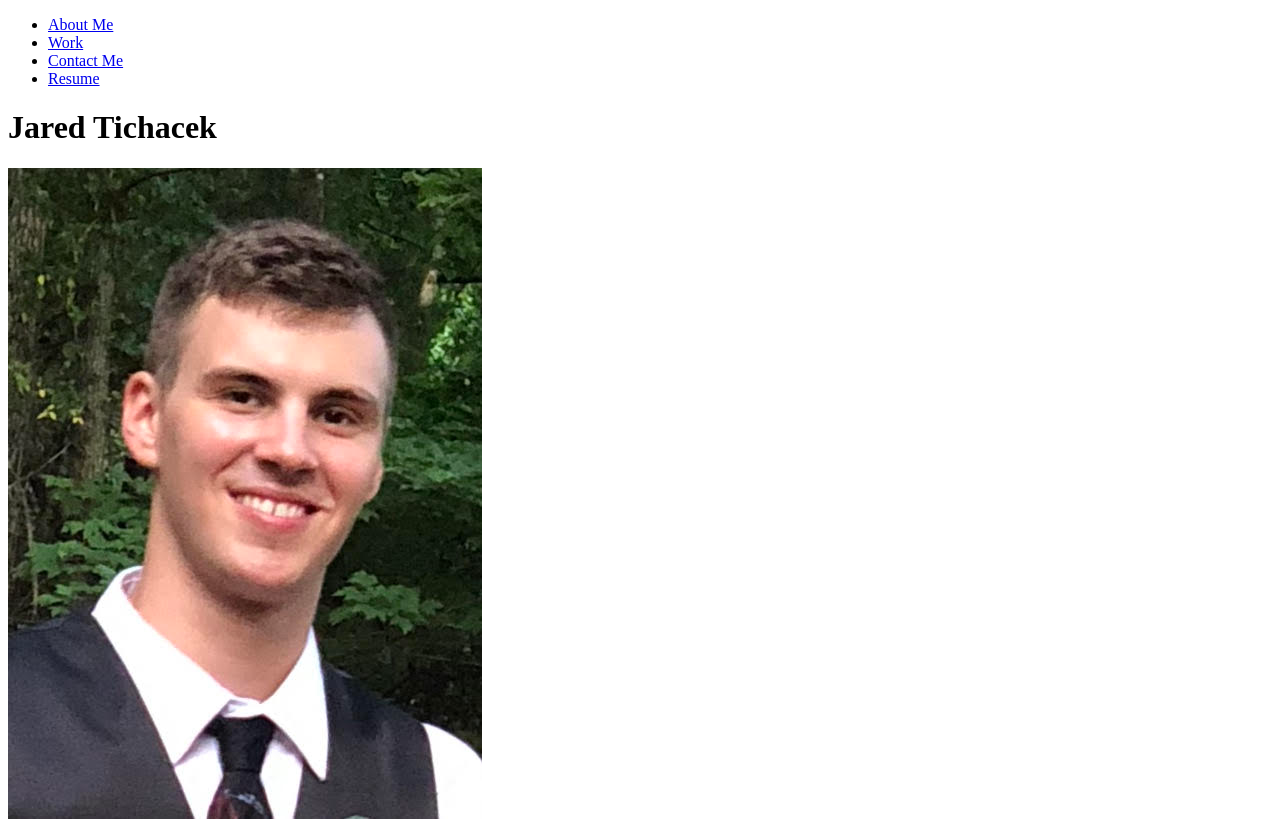
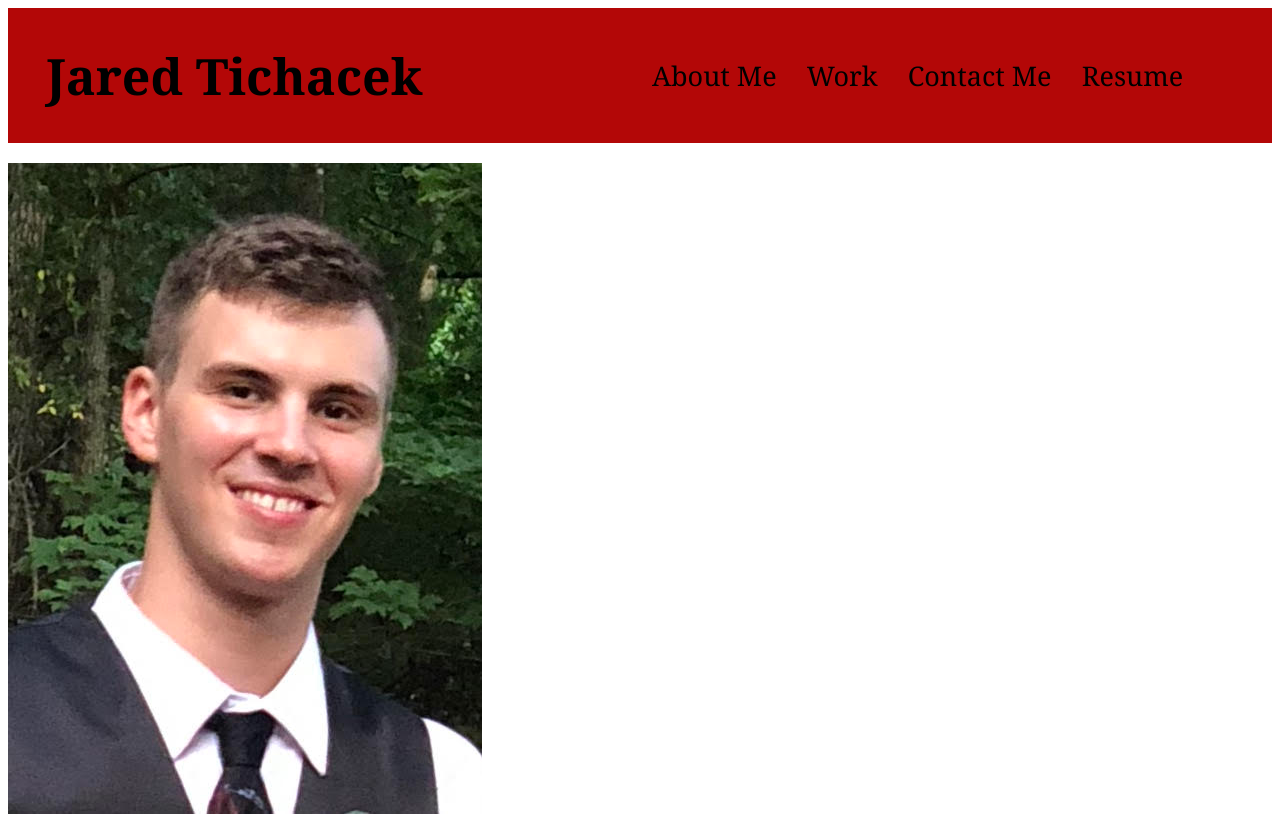
Before and after one commit to jtich40/module-2-challenge, a plain HTML site: page index.html in a window 1280 px wide. Shown: the top 821 px of the page. Drawn offline with Linux system fonts and the light colour scheme.

Commit message:
added header and nav css

```diff
--- a/assets/css/style.css
+++ b/assets/css/style.css
@@ -0,0 +1,60 @@
+* {
+
+}
+
+body {
+font-family: Georgia, 'Times New Roman', Times, serif;
+}
+
+/* Header Section */
+header {
+    display: flex;
+    justify-content: space-between;
+    background-color: #b30707;
+    padding: 0 6% 0 3%;
+}
+
+header h1 {
+    font-weight: bold;
+    font-size: 50px;
+    color: #000;
+    border-radius: 3px;
+}
+
+nav {
+    display: flex;
+    align-items: center;
+}
+
+nav  li {
+    display: inline;
+
+}
+
+nav a {
+    padding: 13px;
+    text-decoration: none;
+    color: #000;
+    font-size: 27px;
+
+}
+
+nav a:active {
+    box-shadow: 10px;
+    color: #fff;
+    background-color: #000;
+    text-decoration: underline;
+    border-radius: 3px;
+}
+
+nav a:hover {
+    color: #fff;
+    background-color: #000;
+    text-decoration: underline;
+    border-radius: 3px;
+}
+
+/* Contact Me Section */
+.contact-links li {
+    display: inline;
+}
--- a/index.html
+++ b/index.html
@@ -5,11 +5,13 @@
     <meta http-equiv="X-UA-Compatible" content="IE=edge">
     <meta name="viewport" content="width=device-width, initial-scale=1.0">
     <title>Jared Tichacek Developer Site</title>
+    <link rel="stylesheet" href="./assets/css/style.css">
 </head>
 <body>
 
     <!-- Nav Section -->
     <header>
+        <h1>Jared Tichacek</h1>
         <nav>
             <ul>
                 <li><a href="#about-me">About Me</a></li>
@@ -28,7 +30,7 @@
     </section>
 
     <main>
-        <h1>Jared Tichacek</h1>
+
         <img src="./assets/images/headshot.jpg" alt="headshot photo">
 
         <!-- About Me Section -->
@@ -50,10 +52,12 @@
         <!-- Contact Me Section -->
         <section id="contact-me">
             <h2>Contact Me</h2>
-            <div>
-                <a href="">615-679-7078</a>
-                <a href="">jared.tichacek@gmail.com</a>
-                <a href="">GitHub</a>
+            <div class="contact-links">
+                <ul>
+                    <li><a href="">615-679-7078</a></li>
+                    <li><a href="">jared.tichacek@gmail.com</a></li>
+                    <li><a href="">GitHub</a></li>
+                </ul>
             </div>
         </section>
 
```
